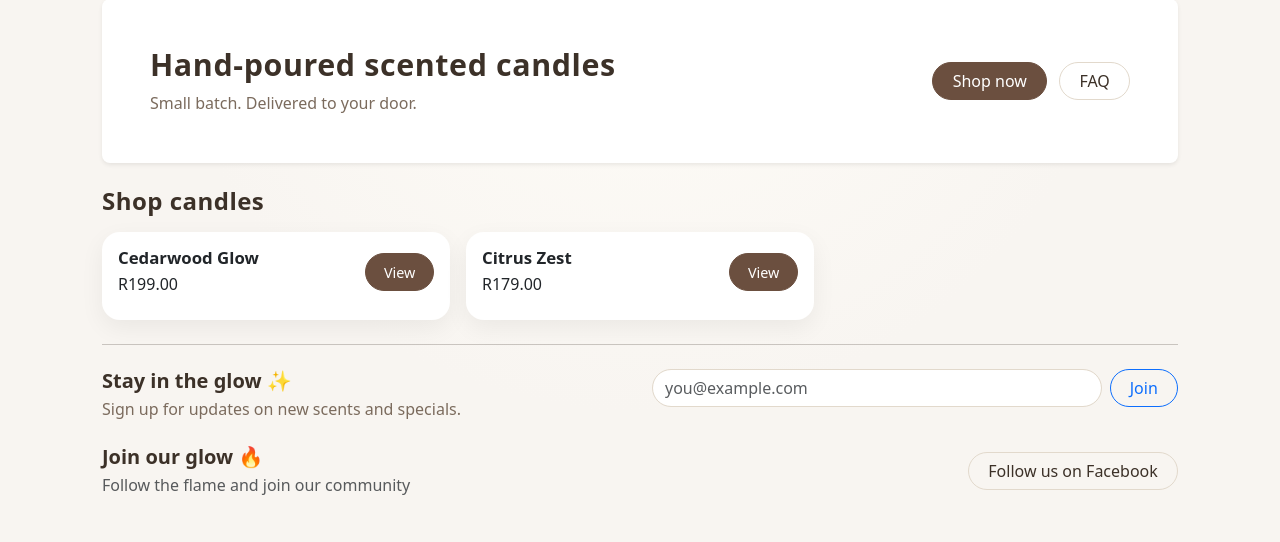
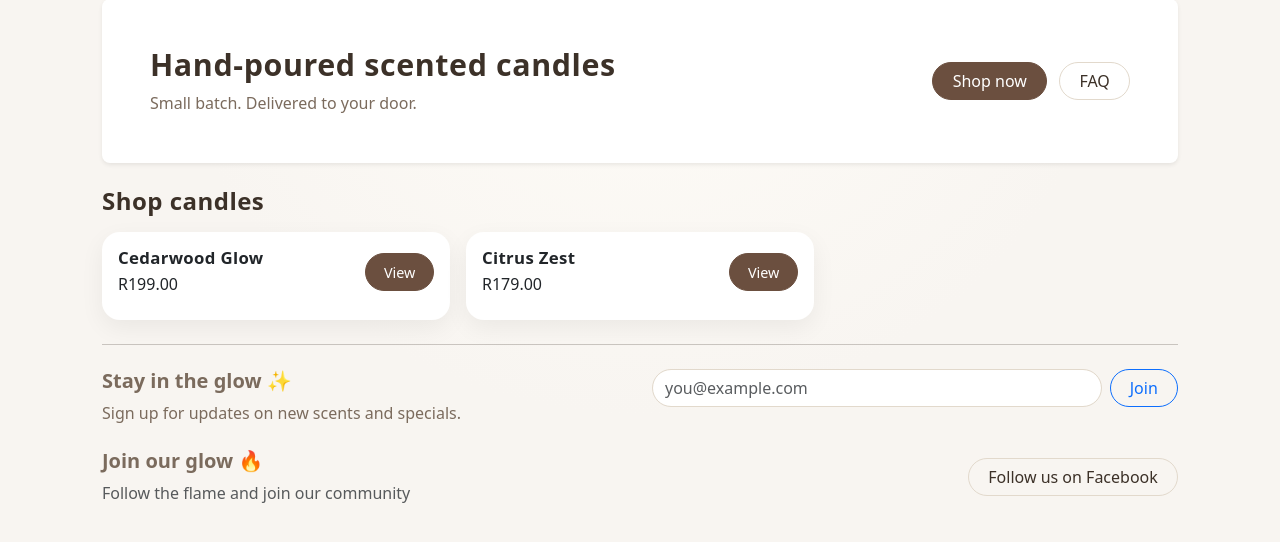
Before and after one commit to reubenja77/local_candle_co, a Django app: page / in a window 1280 px wide. Shown: the part 80-622 px from the top of the page. Run offline with Django 4.2, Linux system fonts and the light colour scheme; data comes from the database, SQL or seed files in the repository.

Commit message:
Improve accessibility: replace h5 headings with styled paragraph tags

```diff
--- a/templates/base.html
+++ b/templates/base.html
@@ -100,7 +100,7 @@
       <hr class="my-4" />
       <div class="row">
         <div class="col-md-6">
-          <h5>Stay in the glow ✨</h5>
+          <p class="h5"><strong>Stay in the glow ✨</strong></p>
           <p>Sign up for updates on new scents and specials.</p>
         </div>
         <div class="col-md-6">
@@ -130,7 +130,7 @@
       <footer class="pt-3 pb-4">
         <div class="row align-items-center">
           <div class="col-md-6 mb-3 mb-md-0">
-            <h5>Join our glow 🔥</h5>
+            <p class="h5"><strong>Join our glow 🔥</strong></p>
             <p class="mb-0 text-muted">
               Follow the flame and join our community
             </p>
--- a/templates/products/list.html
+++ b/templates/products/list.html
@@ -38,7 +38,7 @@ Browse hand-poured scented candles from Local Candle Co. Small batch, delivered
           <div class="card-body">
             <div class="d-flex justify-content-between align-items-center mb-2">
               <div>
-                <h5 class="card-title mb-1">{{ p.name }}</h5>
+                <h2 class="card-title mb-1">{{ p.name }}</h2>
                 <p class="card-text mb-0">R{{ p.price }}</p>
               </div>
               <a href="{% url 'products:detail' p.slug %}" class="btn btn-primary view-btn">
```
